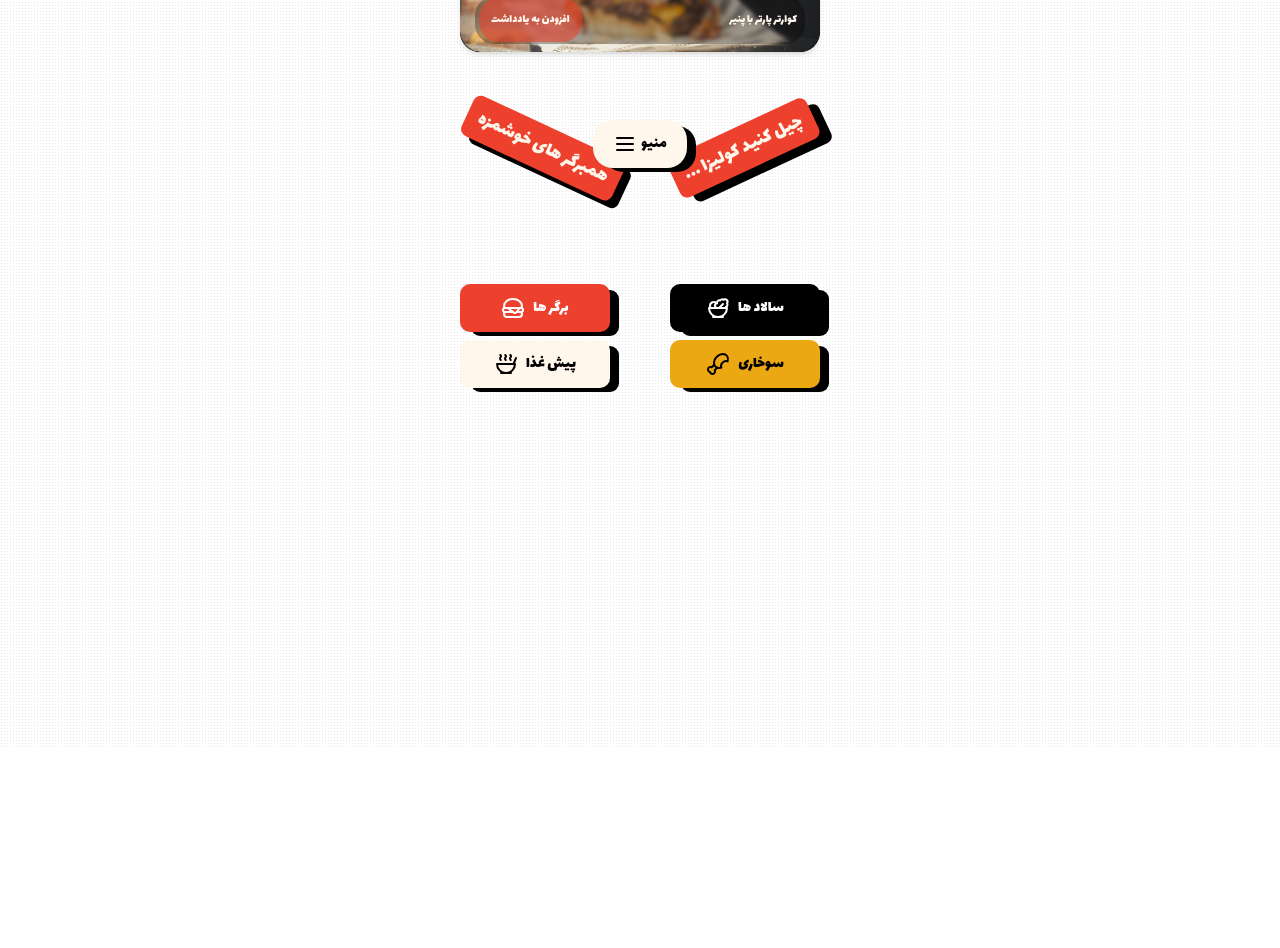
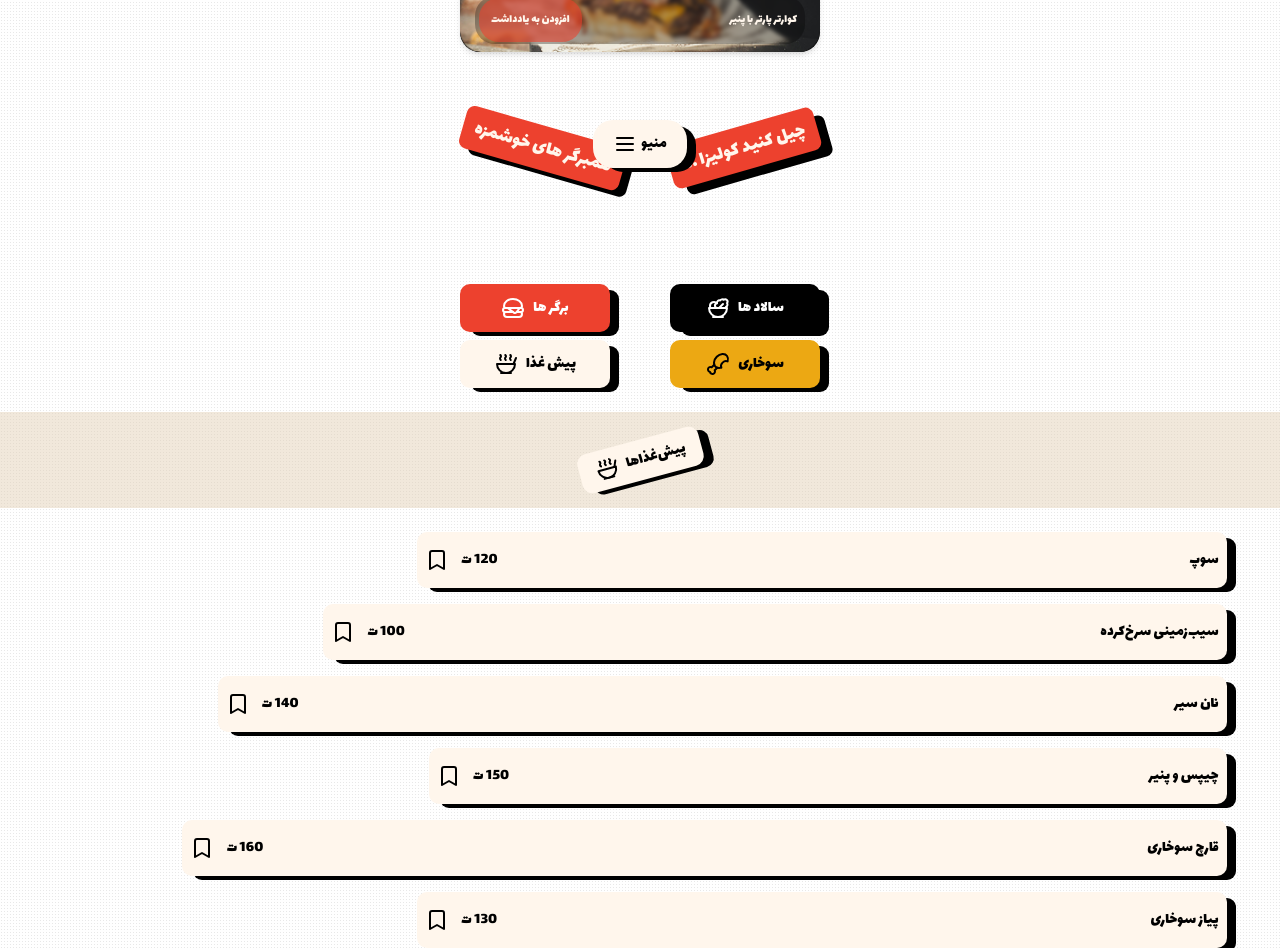
Before and after one commit to ariankheradmand/chill-burger, a Next.js app: page / in a window 1280 px wide. Shown: the part 620-1568 px from the top of the page. Before the commit the page ends 1368 px from the top, so only its background shows below. Built offline with nearby package versions, Linux system fonts and the light colour scheme.

Commit message:
items added

```diff
--- a/app/globals.css
+++ b/app/globals.css
@@ -9,6 +9,7 @@
   --color-background: var(--background);
   --color-foreground: var(--foreground);
   --font-lalezar: var(--font-geist-lalezar);
+  --color-primary-black: #000000;
   --color-primary-red: #ed412e;
   --color-primary-white: #fff6ec;
   --color-primary-dark: #141412;
@@ -47,8 +48,8 @@ body {
   box-shadow: 10px 5px 0px -1px rgba(0,0,0,1);
 -webkit-box-shadow: 10px 5px 0px -1px rgba(0,0,0,1);
 -moz-box-shadow: 10px 5px 0px -1px rgba(0,0,0,1);
+}
 
-}
 .shadow-rbv2 {
   box-shadow: 10px 10px 0px -1px rgba(0,0,0,1);
 -webkit-box-shadow: 10px 10px 0px -1px rgba(0,0,0,1);
--- a/app/page.js
+++ b/app/page.js
@@ -1,5 +1,6 @@
 import Buttons from "@/components/Buttons";
 import Hero from "@/components/Hero";
+import Items from "@/components/Items";
 import Navbar from "@/components/Navbar";
 import Image from "next/image";
 
@@ -11,6 +12,7 @@ export default function Home() {
      <Navbar />
      <Hero />
      <Buttons />
+     <Items />
     </div>
   );
 }
--- a/components/Buttons.js
+++ b/components/Buttons.js
@@ -13,13 +13,13 @@ function Buttons() {
   }
 
   return (
-    <div className='text-black w-full flex-cc pb-90'>
+    <div className='text-black w-full flex-cc'>
 
       {/* Menu Button */}
-      <span className='fixed w-full flex-rc left-0 bottom-3'>
+      <span className='fixed w-full flex-rc left-0 bottom-3 z-50'>
         <button
           onClick={scrollToItems}
-          className='bg-primary-white px-5 gap-1 rounded-[20px] py-3 flex-rc shadow-rb'
+          className='bg-primary-white px-5 gap-1 rounded-[20px] py-3 flex-rc shadow-rb '
         >
           <Menu />
           <span>منیو</span>
--- a/components/Hero.js
+++ b/components/Hero.js
@@ -45,8 +45,8 @@ function Hero() {
         </div>
       </span>
       <div className="h-36 w-11/12  sm:w-90 flex items-center justify-between ">
-       <div className="bg-primary-red px-3 py-2 rounded-[8px] text-xl shadow-rb rotate-25">همبرگر های خوشمزه</div>
-       <div dir="rtl" className="bg-primary-red px-3 py-2 rounded-[8px] text-xl shadow-rbv2 -rotate-25">چیل کنید کولیزا ...</div>
+       <div className="bg-primary-red px-3 py-2 rounded-[8px] text-xl shadow-rb rotate-16">همبرگر های خوشمزه</div>
+       <div dir="rtl" className="bg-primary-red px-3 py-2 rounded-[8px] text-xl shadow-rbv2 -rotate-16">چیل کنید کولیزا ...</div>
 
       </div>
           </div>
--- /dev/null
+++ b/components/Items.js
@@ -0,0 +1,55 @@
+import { Bookmark, Soup } from "lucide-react";
+import React from "react";
+import Menu_items from "@/libs/items";
+
+function Items() {
+  return (
+    <div className="flex flex-col w-full gap-8">
+      {Menu_items.map((category, i) => {
+        const header = category[0].header;
+        const colorScheme = category[1].colorScheme;
+
+        return (
+          <div key={i} className="w-full flex-cc">
+            {/* دسته‌بندی */}
+            <div className="flex-rc w-full h-24 bg-Secondary-cream/50 relative">
+              <button
+                className={`px-4  ${
+                  i === 1 || i === 3 ? "text-white" : "text-black"
+                } py-2 shadow-rb rounded-[10px] -rotate-15 flex-rc gap-2 absolute z-0`}
+                style={{ backgroundColor: `var(${colorScheme})` }}
+              >
+                <Soup />
+                {header}
+              </button>
+            </div>
+
+            {/* آیتم‌ها */}
+            <div className="flex flex-col items-end gap-4 mt-6 w-11/12">
+              {category.slice(2).map((food, j) => (
+                <div
+                  key={j}
+                  className={`flex items-center ${
+                    i === 1 || i === 3 ? "text-white" : "text-black"
+                  } justify-between  py-4 px-2 text-black shadow-rb rounded-[10px]`}
+                  style={{
+                    backgroundColor: `var(${colorScheme})`,
+                    width: `${Math.floor(Math.random() * (90 - 66 + 1) + 66)}%`,
+                  }}
+                >
+                  <div className="flex-rc gap-3">
+                    <Bookmark />
+                    <span dir="rtl">{food.items.price}</span>
+                  </div>
+                  <span>{food.items.name}</span>
+                </div>
+              ))}
+            </div>
+          </div>
+        );
+      })}
+    </div>
+  );
+}
+
+export default Items;
--- /dev/null
+++ b/libs/items.js
@@ -0,0 +1,44 @@
+const Menu_items = [
+  [
+    { header: "پیش‌غذاها" },
+    { colorScheme : "--color-primary-white"},
+    { items: { name: "سوپ", price: "120 ت" } },
+    { items: { name: "سیب‌زمینی سرخ‌کرده", price: "100 ت" } },
+    { items: { name: "نان سیر", price: "140 ت" } },
+    { items: { name: "چیپس و پنیر", price: "150 ت" } },
+    { items: { name: "قارچ سوخاری", price: "160 ت" } },
+    { items: { name: "پیاز سوخاری", price: "130 ت" } },
+  ],
+  [
+    { header: "سالادها" },
+    { colorScheme : "--color-primary-black"},
+    { items: { name: "سالاد فصل", price: "110 ت" } },
+    { items: { name: "سالاد سزار", price: "180 ت" } },
+    { items: { name: "سالاد یونانی", price: "170 ت" } },
+    { items: { name: "سالاد کلم", price: "100 ت" } },
+    { items: { name: "سالاد مرغ", price: "190 ت" } },
+    { items: { name: "سالاد تن ماهی", price: "200 ت" } },
+  ],
+  [
+    { header: "سوخاری‌ها" },
+    { colorScheme: "--color-Secondary-gold" },
+    { items: { name: "فیله سوخاری", price: "250 ت" } },
+    { items: { name: "بال سوخاری", price: "220 ت" } },
+    { items: { name: "پاچین سوخاری", price: "230 ت" } },
+    { items: { name: "میگو سوخاری", price: "280 ت" } },
+    { items: { name: "مرغ سوخاری", price: "240 ت" } },
+    { items: { name: "کوردون بلو", price: "300 ت" } },
+  ],
+  [
+    { header: "برگرها" },
+    { colorScheme: "--color-primary-red" },
+    { items: { name: "چیزبرگر", price: "250 ت" } },
+    { items: { name: "دوبل برگر", price: "360 ت" } },
+    { items: { name: "ماشروم برگر", price: "270 ت" } },
+    { items: { name: "چیکن برگر", price: "230 ت" } },
+    { items: { name: "بیکن برگر", price: "340 ت" } },
+    { items: { name: "وجی برگر", price: "200 ت" } },
+  ],
+];
+
+export default Menu_items;
```
